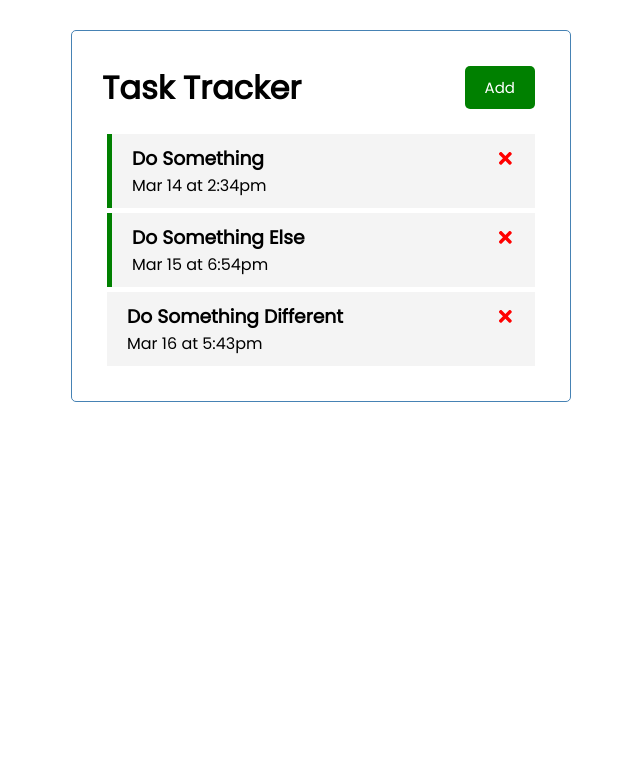
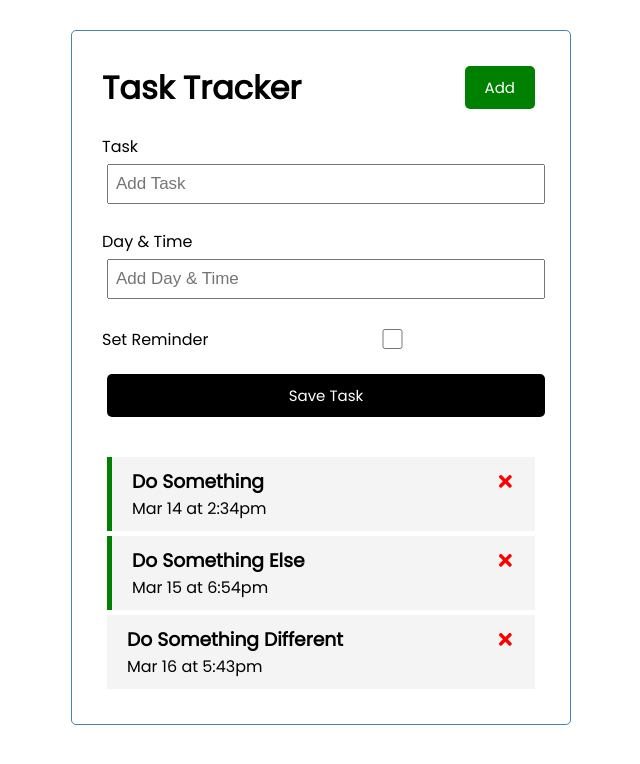
Before and after one commit to vlee4/YO_ReactRefresher, a React (Create React App) app: page / in a window 1280 px wide. Shown: the top 764 px of the page, without its empty margins (319-959 px from the left). Built offline with nearby package versions, Linux system fonts and the light colour scheme.

Commit message:
Create add task form

```diff
--- a/src/App.js
+++ b/src/App.js
@@ -1,5 +1,6 @@
 import Header from './Components/Header';
 import Tasks from './Components/Tasks';
+import AddTask from './Components/AddTask';
 import React, { useState } from 'react';
 
 function App() {
@@ -38,6 +39,7 @@
   return (
     <div className="container">
       <Header />
+      <AddTask/>
       {tasks.length>0? <Tasks onDelete={deleteTask} onToggle={toggleReminder} tasks={tasks}/>: "No Tasks to Show"}
     </div>
   );
--- /dev/null
+++ b/src/Components/AddTask.js
@@ -0,0 +1,28 @@
+import React, {useState} from 'react'
+
+const AddTask = () => {
+    const [text, setText] = useState('')
+    const [day, setDay] = useState('')
+    const [reminder, setReminder] = useState(false)
+
+    return(
+        <form className='add-form'>
+            <div className='form-control'>
+                <label>Task</label>
+                <input type='text' placeholder='Add Task' value={text} onChange={(e)=>setText(e.target.value)}/>
+            </div>
+            <div className='form-control'>
+                <label>Day & Time</label>
+                <input type='text' placeholder='Add Day & Time' value={day} onChange={(e)=>setDay(e.target.value)}/>
+            </div>
+            <div className='form-control form-control-check'>
+                <label>Set Reminder</label>
+                <input type='checkbox' value={reminder} onChange={(e)=>setReminder(e.currentTarget.checked)}/>
+            </div>
+
+            <input className='btn btn-block' type='submit' value='Save Task'/>
+        </form>
+    )
+}
+
+export default AddTask
```
